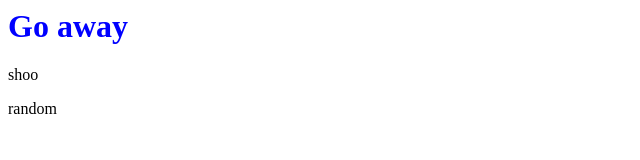
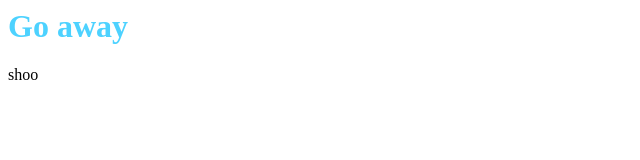
Before and after one commit to Usuki123/ting, a plain HTML site: page index.html in a window 1280 px wide. Shown: the whole page, without its empty margins (0-640 px from the left). Drawn offline with Linux system fonts and the light colour scheme.

Commit message:
Update index.html

```diff
--- a/index.html
+++ b/index.html
@@ -4,9 +4,9 @@
 </head>
 
 <body>
-<h1 style="color:blue;">Go away </h1>
+<h1 style="color:#4dd2ff;">Go away </h1>
 <div id = "p" >shoo</div>
-	<p>random</p>
+
 
 
 <script>
```
